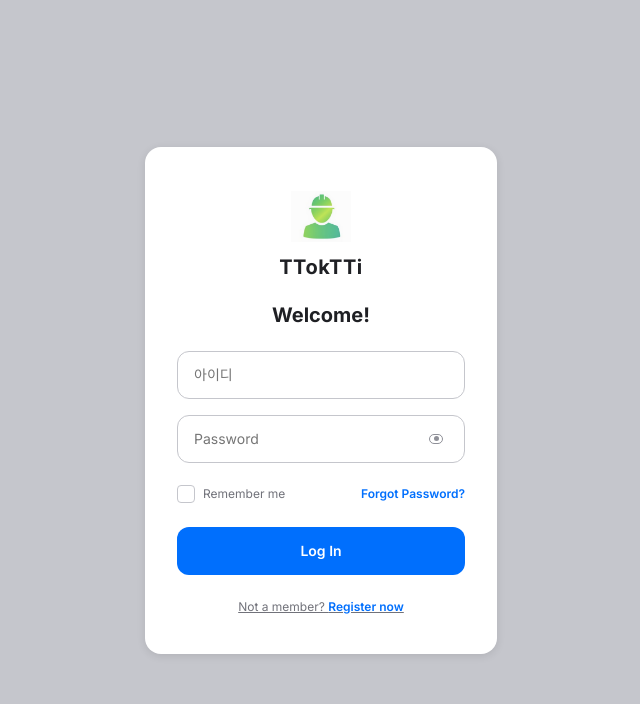
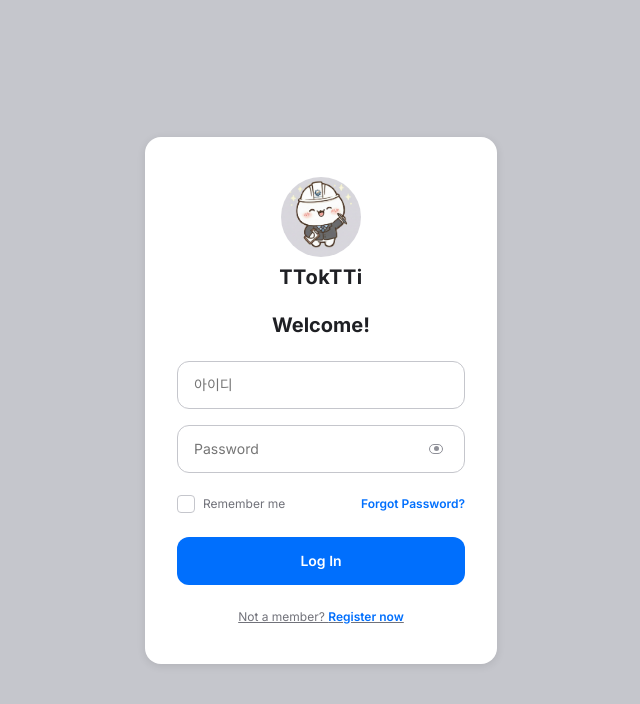
Before and after one commit to WOO-SU/TTokTTi, a React (Vite) app in the folder frontend/web/: page /login in a window 1280 px wide. Shown: the top 704 px of the page, without its empty margins (319-959 px from the left). Built offline with nearby package versions, Linux system fonts and the light colour scheme.

Commit message:
manager mascot change & other

```diff
--- a/frontend/web/src/screens/AlertLogScreen.tsx
+++ b/frontend/web/src/screens/AlertLogScreen.tsx
@@ -3,7 +3,7 @@ import { useNavigate, useLocation } from 'react-router-dom';
 import { useAuth } from '../context/AuthContext';
 import { apiFetch } from '../api/client';
 import useUnreadAlertCount from '../hooks/useUnreadAlertCount';
-import logoImg from '../assets/logo.png';
+import managerImg from '../assets/manager.jpg';
 
 // ── Types ──
 
@@ -256,7 +256,7 @@ export default function AlertLogScreen() {
       {/* ── Sidebar ── */}
       <aside style={styles.sidebar}>
         <button type="button" style={styles.sidebarLogo} onClick={() => navigate('/home')}>
-          <img src={logoImg} alt="TTokTTi" style={{ width: 28, height: 28, objectFit: 'contain' }} />
+          <img src={managerImg} alt="TTokTTi" style={{ width: 28, height: 28, objectFit: 'cover', borderRadius: '50%' }} />
           <span style={styles.logoText}>TTokTTi</span>
         </button>
 
--- a/frontend/web/src/screens/EmployeeDetailScreen.tsx
+++ b/frontend/web/src/screens/EmployeeDetailScreen.tsx
@@ -2,7 +2,7 @@ import React, { useState, useEffect } from 'react';
 import { useNavigate, useParams } from 'react-router-dom';
 import { useAuth } from '../context/AuthContext';
 import { apiFetch } from '../api/client';
-import logoImg from '../assets/logo.png';
+import managerImg from '../assets/manager.jpg';
 import useUnreadAlertCount from '../hooks/useUnreadAlertCount';
 
 type EmployeeInfo = {
@@ -132,7 +132,7 @@ export default function EmployeeDetailScreen() {
       {/* Sidebar */}
       <aside style={styles.sidebar}>
         <button type="button" style={styles.sidebarLogo} onClick={() => navigate('/home')}>
-          <img src={logoImg} alt="TTokTTi" style={{ width: 28, height: 28, objectFit: 'contain' }} />
+          <img src={managerImg} alt="TTokTTi" style={{ width: 28, height: 28, objectFit: 'cover', borderRadius: '50%' }} />
           <span style={styles.logoText}>TTokTTi</span>
         </button>
 
--- a/frontend/web/src/screens/EmployeeListScreen.tsx
+++ b/frontend/web/src/screens/EmployeeListScreen.tsx
@@ -2,7 +2,7 @@ import React, { useState, useEffect, useCallback } from 'react';
 import { useNavigate, useLocation } from 'react-router-dom';
 import { useAuth } from '../context/AuthContext';
 import { apiFetch } from '../api/client';
-import logoImg from '../assets/logo.png';
+import managerImg from '../assets/manager.jpg';
 import useUnreadAlertCount from '../hooks/useUnreadAlertCount';
 
 type EmployeeInfo = {
@@ -141,7 +141,7 @@ export default function EmployeeListScreen() {
       {/* Sidebar */}
       <aside style={styles.sidebar}>
         <button type="button" style={styles.sidebarLogo} onClick={() => navigate('/home')}>
-          <img src={logoImg} alt="TTokTTi" style={{ width: 28, height: 28, objectFit: 'contain' }} />
+          <img src={managerImg} alt="TTokTTi" style={{ width: 28, height: 28, objectFit: 'cover', borderRadius: '50%' }} />
           <span style={styles.logoText}>TTokTTi</span>
         </button>
 
--- a/frontend/web/src/screens/EquipmentCheckScreen.tsx
+++ b/frontend/web/src/screens/EquipmentCheckScreen.tsx
@@ -2,7 +2,7 @@ import React, { useState, useEffect, useCallback, useRef } from 'react';
 import { useNavigate, useLocation } from 'react-router-dom';
 import { useAuth } from '../context/AuthContext';
 import { apiFetch } from '../api/client';
-import logoImg from '../assets/logo.png';
+import managerImg from '../assets/manager.jpg';
 import useUnreadAlertCount from '../hooks/useUnreadAlertCount';
 
 // ── Types ──
@@ -169,7 +169,7 @@ export default function SafetyRegulationScreen() {
       {/* ── Sidebar ── */}
       <aside style={styles.sidebar}>
         <button type="button" style={styles.sidebarLogo} onClick={() => navigate('/home')}>
-          <img src={logoImg} alt="TTokTTi" style={{ width: 28, height: 28, objectFit: 'contain' }} />
+          <img src={managerImg} alt="TTokTTi" style={{ width: 28, height: 28, objectFit: 'cover', borderRadius: '50%' }} />
           <span style={styles.logoText}>TTokTTi</span>
         </button>
 
--- a/frontend/web/src/screens/HomeScreen.tsx
+++ b/frontend/web/src/screens/HomeScreen.tsx
@@ -3,7 +3,7 @@ import { useNavigate, useLocation } from 'react-router-dom';
 import { useAuth } from '../context/AuthContext';
 import { apiFetch } from '../api/client';
 import useUnreadAlertCount from '../hooks/useUnreadAlertCount';
-import logoImg from '../assets/logo.png';
+import managerImg from '../assets/manager.jpg';
 import ladderCharImg from '../assets/ladder-character.png';
 
 // ── Types ──
@@ -606,7 +606,7 @@ export default function HomeScreen() {
       {/* ── Sidebar ── */}
       <aside style={styles.sidebar}>
         <button type="button" style={styles.sidebarLogo} onClick={() => navigate('/home')}>
-          <img src={logoImg} alt="TTokTTi" style={{ width: 28, height: 28, objectFit: 'contain' }} />
+          <img src={managerImg} alt="TTokTTi" style={{ width: 28, height: 28, objectFit: 'cover', borderRadius: '50%' }} />
           <span style={styles.logoText}>TTokTTi</span>
         </button>
 
--- a/frontend/web/src/screens/LoginScreen.tsx
+++ b/frontend/web/src/screens/LoginScreen.tsx
@@ -1,7 +1,7 @@
 import React, { useState } from 'react';
 import { useNavigate } from 'react-router-dom';
 import { useAuth } from '../context/AuthContext';
-import logoImg from '../assets/logo.png';
+import managerImg from '../assets/manager.jpg';
 
 function EyeIcon({ color }: { color: string }) {
   return (
@@ -46,7 +46,7 @@ export default function LoginScreen() {
           <div style={styles.card}>
             {/* Logo */}
             <div style={styles.logoSection}>
-              <img src={logoImg} alt="TTokTTi" style={styles.logoIcon} />
+              <img src={managerImg} alt="TTokTTi" style={styles.logoIcon} />
               <span style={styles.logoText}>TTokTTi</span>
             </div>
 
@@ -177,9 +177,10 @@ const styles: Record<string, React.CSSProperties> = {
     gap: 8,
   },
   logoIcon: {
-    width: 60,
-    height: 60,
-    objectFit: 'contain' as const,
+    width: 80,
+    height: 80,
+    objectFit: 'cover' as const,
+    borderRadius: '50%',
   },
   logoText: {
     fontFamily: 'Inter, sans-serif',
--- a/frontend/web/src/screens/ProfileScreen.tsx
+++ b/frontend/web/src/screens/ProfileScreen.tsx
@@ -2,7 +2,7 @@ import React, { useState, useEffect } from 'react';
 import { useNavigate, useLocation } from 'react-router-dom';
 import { useAuth } from '../context/AuthContext';
 import { apiFetch } from '../api/client';
-import logoImg from '../assets/logo.png';
+import managerImg from '../assets/manager.jpg';
 import useUnreadAlertCount from '../hooks/useUnreadAlertCount';
 
 type UserProfile = {
@@ -104,7 +104,7 @@ export default function ProfileScreen() {
       {/* Sidebar */}
       <aside style={styles.sidebar}>
         <button type="button" style={styles.sidebarLogo} onClick={() => navigate('/home')}>
-          <img src={logoImg} alt="TTokTTi" style={{ width: 28, height: 28, objectFit: 'contain' }} />
+          <img src={managerImg} alt="TTokTTi" style={{ width: 28, height: 28, objectFit: 'cover', borderRadius: '50%' }} />
           <span style={styles.logoText}>TTokTTi</span>
         </button>
 
--- a/frontend/web/src/screens/ReportScreen.tsx
+++ b/frontend/web/src/screens/ReportScreen.tsx
@@ -2,7 +2,7 @@ import React, { useState, useCallback, useEffect } from 'react';
 import { useNavigate, useLocation } from 'react-router-dom';
 import { useAuth } from '../context/AuthContext';
 import { apiFetch } from '../api/client';
-import logoImg from '../assets/logo.png';
+import managerImg from '../assets/manager.jpg';
 import useUnreadAlertCount from '../hooks/useUnreadAlertCount';
 
 // ── Types ──
@@ -322,7 +322,7 @@ export default function ReportScreen() {
       {/* ── Sidebar ── */}
       <aside style={styles.sidebar}>
         <button type="button" style={styles.sidebarLogo} onClick={() => navigate('/home')}>
-          <img src={logoImg} alt="TTokTTi" style={{ width: 28, height: 28, objectFit: 'contain' }} />
+          <img src={managerImg} alt="TTokTTi" style={{ width: 28, height: 28, objectFit: 'cover', borderRadius: '50%' }} />
           <span style={styles.logoText}>TTokTTi</span>
         </button>
 
--- a/frontend/web/src/screens/WorkSessionDetailScreen.tsx
+++ b/frontend/web/src/screens/WorkSessionDetailScreen.tsx
@@ -1,6 +1,6 @@
 import React, { useState } from 'react';
 import { useNavigate, useParams, useLocation } from 'react-router-dom';
-import logoImg from '../assets/logo.png';
+import managerImg from '../assets/manager.jpg';
 
 // ── Types ──
 
@@ -161,7 +161,7 @@ export default function WorkSessionDetailScreen() {
       {/* ── Sidebar ── */}
       <aside style={styles.sidebar}>
         <button type="button" style={styles.sidebarLogo} onClick={() => navigate('/home')}>
-          <img src={logoImg} alt="TTokTTi" style={{ width: 28, height: 28, objectFit: 'contain' }} />
+          <img src={managerImg} alt="TTokTTi" style={{ width: 28, height: 28, objectFit: 'cover', borderRadius: '50%' }} />
           <span style={styles.logoText}>TTokTTi</span>
         </button>
         <nav style={styles.sidebarNav}>
--- a/frontend/web/src/screens/WorkerRiskScreen.tsx
+++ b/frontend/web/src/screens/WorkerRiskScreen.tsx
@@ -2,7 +2,7 @@ import React, { useState, useEffect, useCallback } from 'react';
 import { useNavigate, useLocation } from 'react-router-dom';
 import { useAuth } from '../context/AuthContext';
 import { apiFetch } from '../api/client';
-import logoImg from '../assets/logo.png';
+import managerImg from '../assets/manager.jpg';
 import useUnreadAlertCount from '../hooks/useUnreadAlertCount';
 
 // ── Types ──
@@ -444,7 +444,7 @@ export default function WorkerRiskScreen() {
       {/* ── Sidebar ── */}
       <aside style={styles.sidebar}>
         <button type="button" style={styles.sidebarLogo} onClick={() => navigate('/home')}>
-          <img src={logoImg} alt="TTokTTi" style={{ width: 28, height: 28, objectFit: 'contain' }} />
+          <img src={managerImg} alt="TTokTTi" style={{ width: 28, height: 28, objectFit: 'cover', borderRadius: '50%' }} />
           <span style={styles.logoText}>TTokTTi</span>
         </button>
         <div style={styles.sidebarIcons}>
```
Also changed, not shown: frontend/web/src/assets/manager.jpg (added), frontend/web/src/assets/unnamed.jpg (added).
